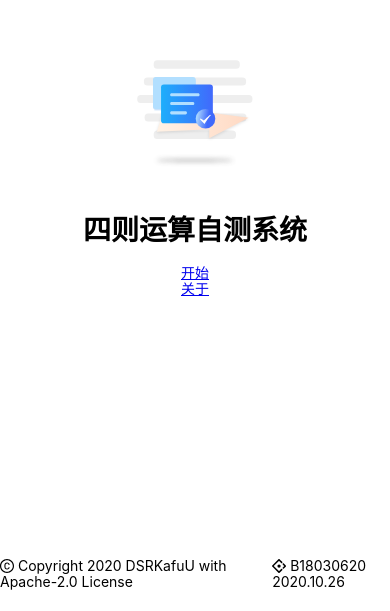
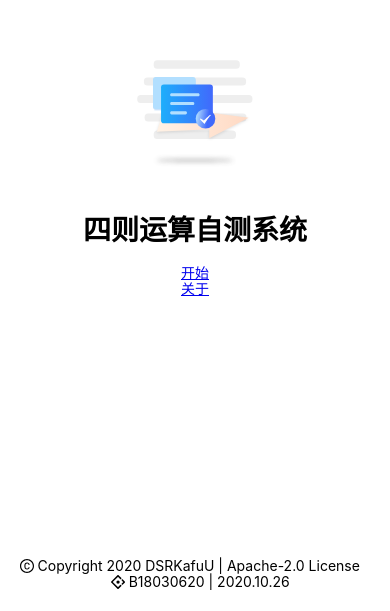
Before and after one commit to dsrkafuu/pouni-calculation-tester, a React (Create React App) app: page / in a window 390 px wide. Shown: the part 233-844 px from the top of the page. Built offline with nearby package versions, Linux system fonts and the light colour scheme.

Commit message:
update: optimize mobile styles

```diff
--- a/src/components/Footer/index.js
+++ b/src/components/Footer/index.js
@@ -9,11 +9,11 @@ function Footer(props) {
       <div className="footer-content">
         <div>
           <CopyrightOutlined />
-          <span>&nbsp;Copyright 2020 DSRKafuU with Apache-2.0 License</span>
+          <span>&nbsp;Copyright 2020 DSRKafuU | Apache-2.0 License</span>
         </div>
         <div>
           <AntDesignOutlined />
-          <span>&nbsp;B18030620 2020.10.26</span>
+          <span>&nbsp;B18030620 | 2020.10.26</span>
         </div>
       </div>
     </div>
--- a/src/index.scss
+++ b/src/index.scss
@@ -6,17 +6,18 @@ body {
   font-size: $font-size-base;
   font-family: $font-family-base;
   background-color: #f0f2f5 !important;
+  min-height: 100vh;
 }
 
 #root {
   max-width: 900px;
   margin: 0 auto;
   background-color: #fff !important;
-  height: 100%;
+  min-height: 100vh;
 }
 
 .app {
-  height: 100%;
+  min-height: 100vh;
   display: flex;
   flex-direction: column;
   .app-nav {
@@ -39,4 +40,10 @@ body {
   & > div:last-child {
     margin-left: $margin-xs;
   }
+
+  @media screen and (max-width: 768px) {
+    flex-direction: column;
+    justify-content: center;
+    align-items: center;
+  }
 }
--- a/src/views/Start/index.js
+++ b/src/views/Start/index.js
@@ -12,7 +12,7 @@ function Start() {
   return (
     <div className="start">
       <Row gutter={[0, 32]}>
-        <Col span={8}>
+        <Col xs={24} md={8}>
           <div className="question-types">
             <h3>类型与数量调整</h3>
             <QuestionType typeText="填空题" typeKey="fillBlank" />
@@ -20,10 +20,10 @@ function Start() {
             <QuestionType typeText="选择题" typeKey="select" />
           </div>
         </Col>
-        <Col span={8}>
+        <Col xs={24} md={8}>
           <QuestionSettings />
         </Col>
-        <Col span={8}>
+        <Col xs={24} md={8}>
           <QuestionCtrl />
         </Col>
       </Row>
--- a/src/views/Start/index.scss
+++ b/src/views/Start/index.scss
@@ -83,3 +83,19 @@
     }
   }
 }
+
+// styles on mobile
+@media screen and (max-width: 768px) {
+  .start {
+    .question-types {
+      margin-bottom: 0;
+    }
+    .question-settings {
+      margin-top: 0;
+      margin-bottom: 0;
+    }
+    .question-ctrl {
+      margin-top: 0;
+    }
+  }
+}
```
